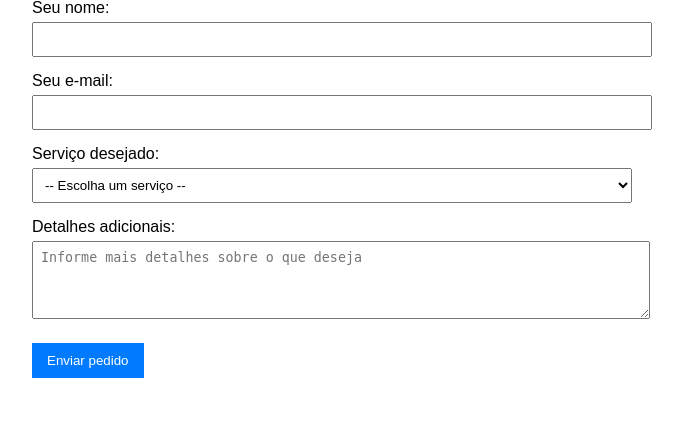
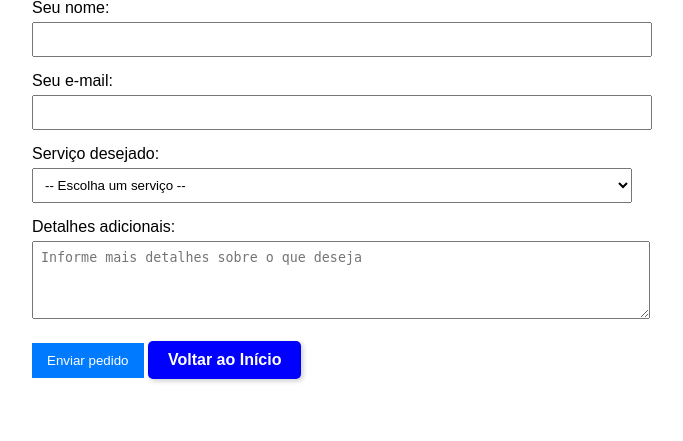
Before and after one commit to luccasnn/ProjetoFinalPHP, a PHP site: page /view/contratar-servico.php in a window 1280 px wide. Shown: the part 99-540 px from the top of the page, without its empty margins (308-991 px from the left). Run offline with PHP 8.4, Linux system fonts and the light colour scheme; data that the repository does not hold is empty.

Commit message:
Feito botão de voltar ao inicio

```diff
--- a/view/contratar-servico.php
+++ b/view/contratar-servico.php
@@ -38,6 +38,22 @@
     <textarea id="detalhes" name="detalhes" rows="4" placeholder="Informe mais detalhes sobre o que deseja"></textarea>
 
     <button type="submit">Enviar pedido</button>
+    <a href="/ProjetoFinalPHP/index.php" style="
+    display: inline-block;
+    padding: 10px 20px;
+    background-color:blue;
+    color: white;
+    font-weight: bold;
+    text-decoration: none;
+    border-radius: 5px;
+    border: none;
+    box-shadow: 2px 2px 5px rgba(0,0,0,0.2);
+    transition: background-color 0.3s;
+" onmouseover="this.style.backgroundColor='#218838'" onmouseout="this.style.backgroundColor='#28a745'">
+    Voltar ao Início
+</a>
+
+
 </form>
 
 </body>
```
